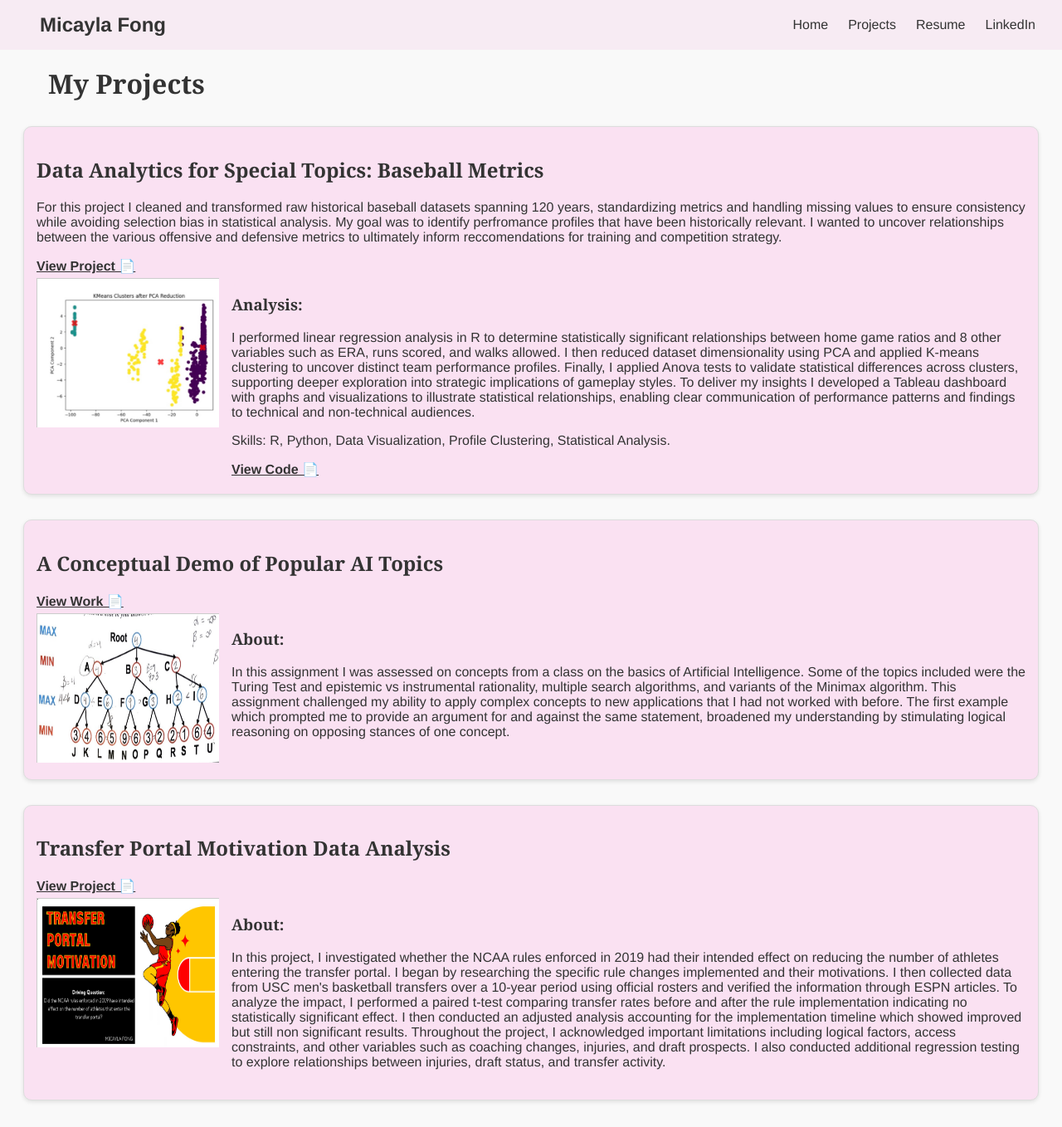
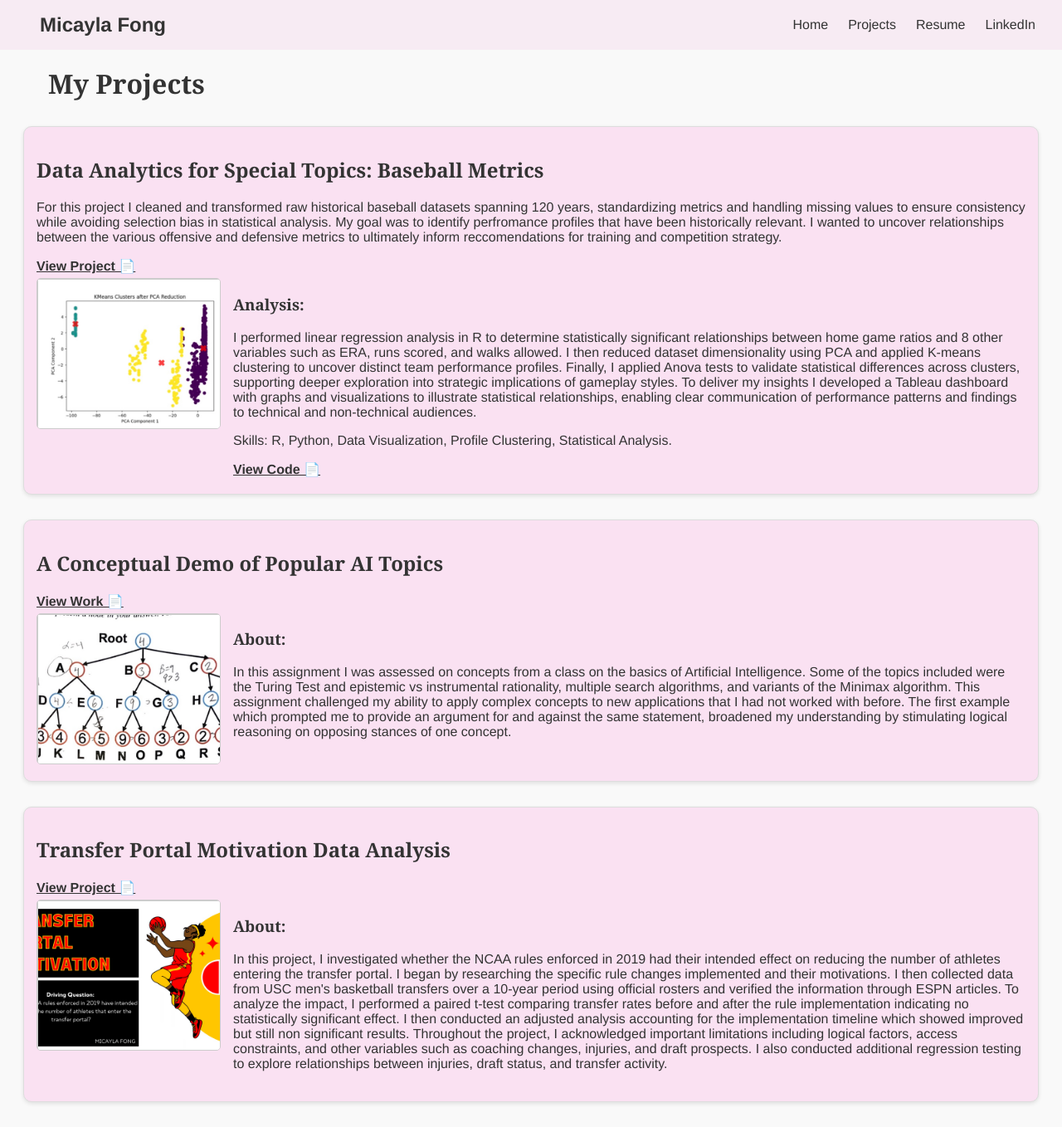
Before and after one commit to mdfong35/mdfong35.github.io, a Jekyll site: the page built from projects.md, in a window 1280 px wide and 1358 px high. Shown: the whole window at 83% size. Built offline with Jekyll 4.4.1, drawn with Linux system fonts in a browser that asks for light colours.

Commit message:
Update style.css

```diff
--- a/assets/style.css
+++ b/assets/style.css
@@ -107,15 +107,17 @@ h1, h2, h3 {
 }
 
 .img-crop-container {
-  width: 220px;
-  height: 180px;
-  overflow: hidden;
-  position: relative;
-  flex-shrink: 0;
+    width: 220px;    /* fixed width for all images */
+    height: 180px;   /* fixed height for all images */
+    overflow: hidden;
+    flex-shrink: 0;  /* prevent shrinking in flex layout */
+    border: 1px solid #ccc;
+    border-radius: 5px;
 }
 
 .img-crop-container img {
-  position: absolute;
-  width: auto;
-  height: 100%;
+    width: 100%;     /* make image fill container width */
+    height: 100%;    /* make image fill container height */
+    object-fit: cover; /* crop image to fill container without stretching */
+    display: block;
 }
```
